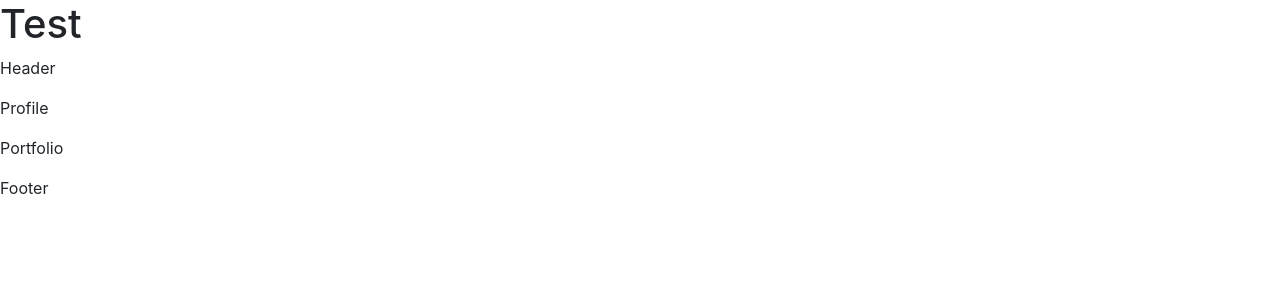
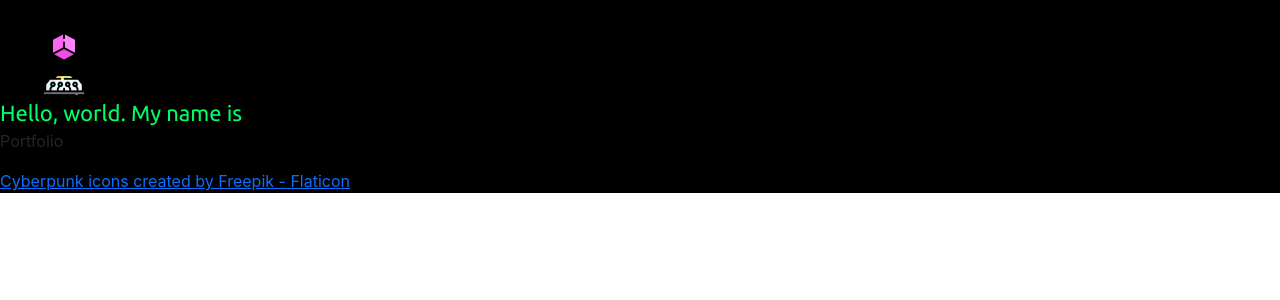
Before and after one commit to JamTru/JamieTruongWebsite, a React (Create React App) app: page / in a window 1280 px wide. Shown: the top 300 px of the page. Built offline with nearby package versions, Linux system fonts and the light colour scheme.

Commit message:
added Icon added animated text begun stylising text imported css and ubuntu font

```diff
--- a/public/index.html
+++ b/public/index.html
@@ -2,7 +2,7 @@
 <html lang="en">
   <head>
     <meta charset="utf-8" />
-    <link rel="icon" href="%PUBLIC_URL%/favicon.ico" />
+    <link rel="stylesheet" type="text/css" href="http://fonts.googleapis.com/css?family=Ubuntu:regular,bold&subset=Latin">
     <meta name="viewport" content="width=device-width, initial-scale=1" />
     <meta name="theme-color" content="#000000" />
     <meta
--- a/src/App.css
+++ b/src/App.css
@@ -1,10 +1,6 @@
 .App {
-  background-color: #424242;
+  background-color: #000000;
 }
-h1 {
-  color: #ffffff;
-}
-
 
 /*
 Colour Palette Chosen for the Website, Generated by Coolors:
--- a/src/App.js
+++ b/src/App.js
@@ -2,11 +2,10 @@ import Header from './Components/Header.js';
 import Profile from './Components/Profile.js';
 import Portfolio from './Components/Portfolio.js';
 import Footer from './Components/Footer.js';
-
+import './App.css';
 function App() {
   return (
     <div className="App">
-      <h1>Test</h1>
       <Header />
       <Profile />
       <Portfolio />
--- /dev/null
+++ b/src/Components/AnimatedText.js
@@ -0,0 +1,23 @@
+import {useState, useEffect} from 'react';
+
+import './Animatedtext.css';
+const AnimatedText = ({text, delay}) => {
+  const [currentText, setCurrentText] = useState('');
+  const [currentIndex, setCurrentIndex] = useState(0);
+  useEffect(() => {
+    if (currentIndex < text.length) {
+      const timeout = setTimeout(() => {
+        setCurrentText(prevText => prevText + text[currentIndex]);
+        setCurrentIndex(prevIndex => prevIndex + 1);
+      }, delay);
+
+      return () => clearTimeout(timeout);
+    }
+  }, [currentIndex, delay, text]);
+  return (
+    <span>{currentText}</span>
+  );
+};
+export default AnimatedText;
+
+/*Code taken from https://blog.logrocket.com/3-ways-implement-typing-animation-react/*/
--- /dev/null
+++ b/src/Components/Animatedtext.css
@@ -0,0 +1,5 @@
+span {
+  color: #00FF66;
+  font-family: 'Ubuntu';
+  font-size: 22px;
+};
--- a/src/Components/Footer.js
+++ b/src/Components/Footer.js
@@ -1,7 +1,7 @@
 const Footer = () => {
   return (
     <div>
-      <p>Footer</p>
+      <a href="https://www.flaticon.com/free-icons/cyberpunk" title="cyberpunk icons">Cyberpunk icons created by Freepik - Flaticon</a>
     </div>
   );
 };
--- /dev/null
+++ b/src/Components/Header.css
@@ -0,0 +1,7 @@
+.icon {
+  height:auto;
+  width: 5%;
+  margin-right: auto;
+  margin-left: 2rem;
+  margin-top: 2rem;
+}
--- a/src/Components/Header.js
+++ b/src/Components/Header.js
@@ -1,7 +1,8 @@
+import './Header.css';
 const Header = () => {
   return (
     <div>
-      <p>Header</p>
+      <img src="/hologram.png" alt="Hologram Projector Icon" className="icon"></img>
     </div>
   );
 };
--- a/src/Components/Profile.js
+++ b/src/Components/Profile.js
@@ -1,7 +1,8 @@
+import AnimatedText from './AnimatedText.js';
 const Profile = () => {
   return (
     <div>
-      <p>Profile</p>
+      <AnimatedText text="Hello, world. My name is" delay={75} />
     </div>
   );
 };
```
Also changed, not shown: public/bionic-eye.png (added), public/hologram.png (added).
